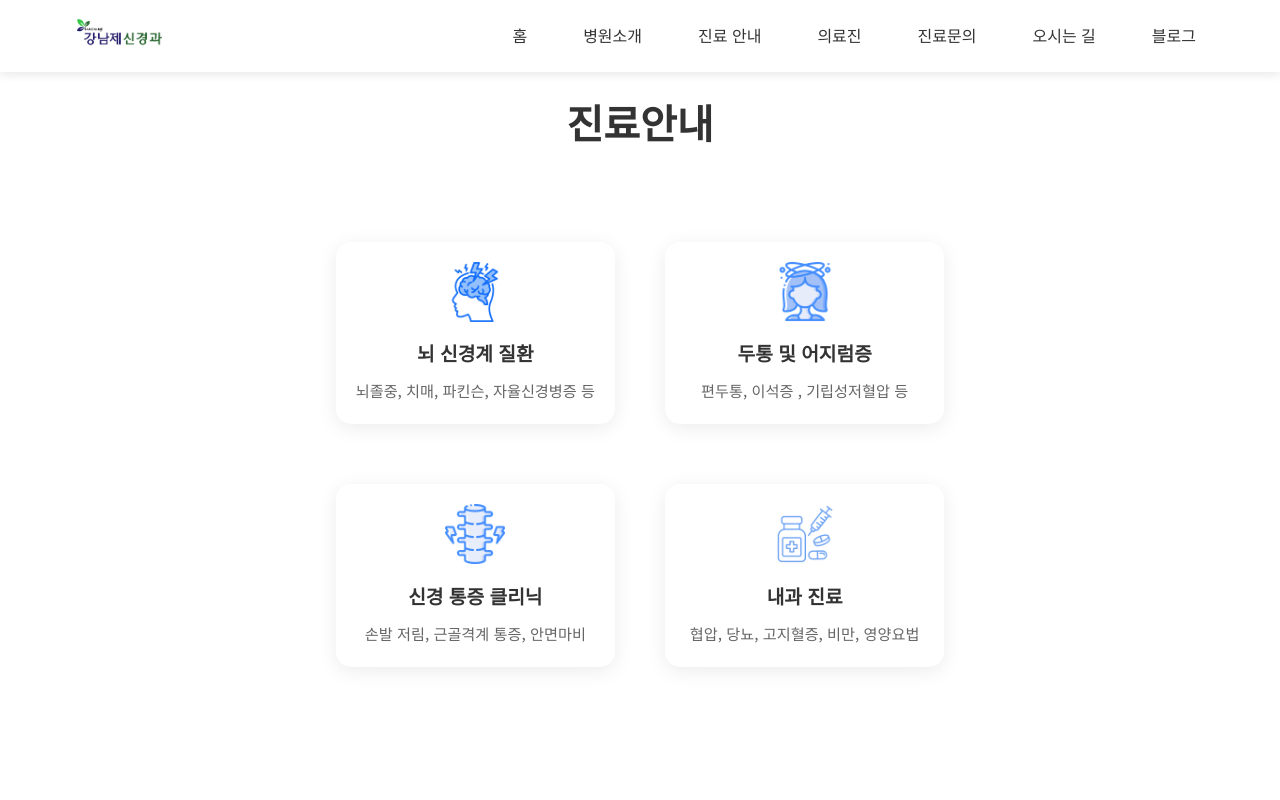
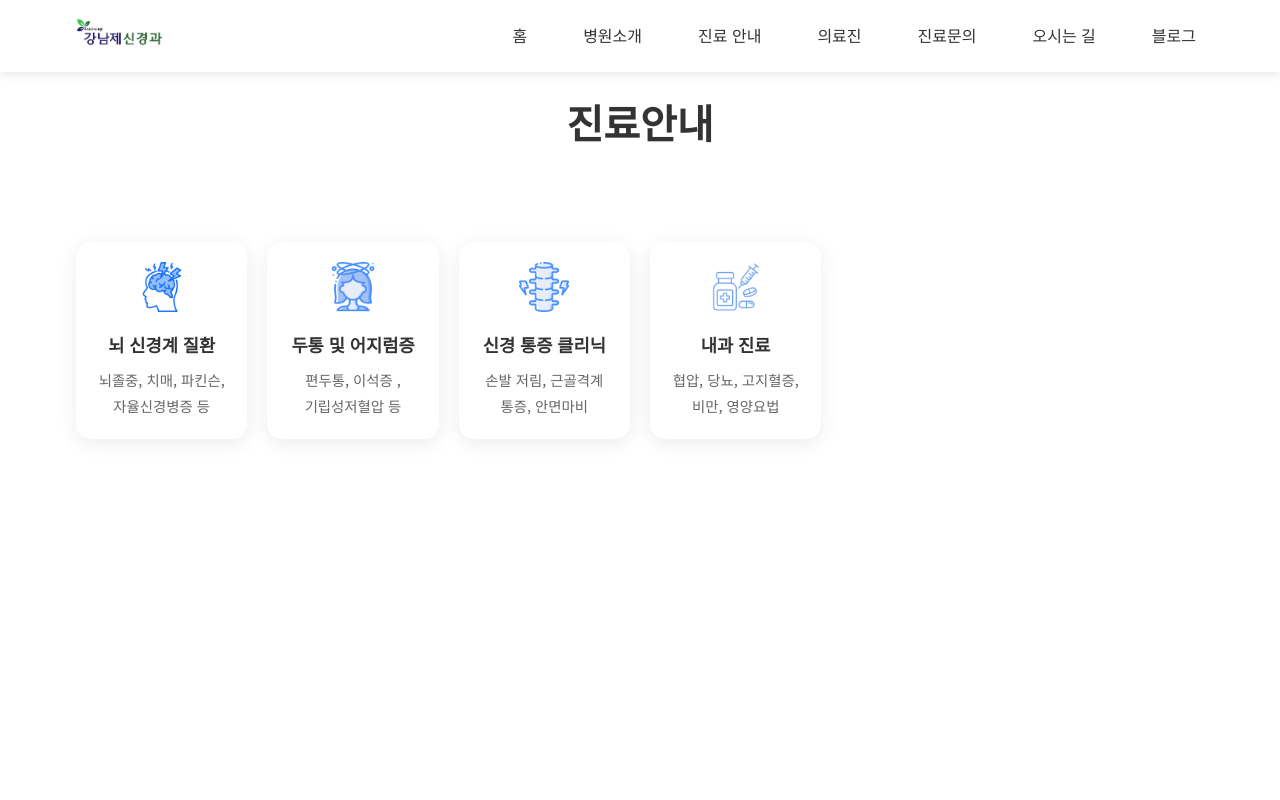
Before and after one commit to krrrrrg/knjneuro, a Next.js app: page /services in a window 1280 px wide. Shown: the top 800 px of the page. Built offline with nearby package versions, Linux system fonts and the light colour scheme.

Commit message:
그리드 수정

```diff
--- a/src/app/globals.css
+++ b/src/app/globals.css
@@ -598,18 +598,21 @@ a {
 
 .service-grid {
   display: grid;
-  grid-template-columns: repeat(auto-fill, minmax(240px, 1fr)); /* 카드 너비 축소 280px -> 240px */
-  gap: 25px; /* 간격 줄임 30px -> 25px */
-  margin-top: 40px; /* 간격 조정 50px -> 40px */
-  overflow-x: auto;
+  grid-template-columns: repeat(6, 1fr); /* PC 전체화면에서 6개 카드를 1행으로 표시 */
+  gap: 20px;
+  margin-top: 40px;
+  overflow-x: visible;
   padding-bottom: 20px;
-  scroll-snap-type: x mandatory;
+  width: 100%;
+  max-width: 1200px;
+  margin-left: auto;
+  margin-right: auto;
 }
 
 .service-card {
   background-color: white;
   border-radius: 15px;
-  padding: 20px;
+  padding: 20px 15px;
   box-shadow: 0 4px 20px rgba(0, 0, 0, 0.08);
   text-align: center;
   transition: transform 0.3s ease, box-shadow 0.3s ease;
@@ -627,21 +630,23 @@ a {
 }
 
 .service-card img {
-  width: 60px;
-  height: 60px;
-  margin: 0 auto 10px;
+  width: 50px;
+  height: 50px;
+  margin: 0 auto 15px;
   object-fit: contain;
 }
 
 .service-card h3 {
-  margin-bottom: 8px;
+  margin-bottom: 10px;
   color: #333;
   width: 100%;
   min-height: 24px;
   display: flex;
   align-items: center;
   justify-content: center;
-  font-size: 1.2rem;
+  font-size: 1.1rem;
+  word-break: keep-all;
+  line-height: 1.3;
 }
 
 .service-card p {
@@ -657,8 +662,9 @@ a {
   -webkit-box-orient: vertical;
   box-orient: vertical;
   word-break: keep-all;
-  font-size: 0.95rem;
+  font-size: 0.9rem;
   max-height: 80px; /* Control the text area height */
+  line-height: 1.4;
 }
 
 /* 스크롤바 스타일링 */
@@ -679,56 +685,92 @@ a {
 /* 모바일 화면 (기본) */
 @media (max-width: 767px) {
   .service-grid {
-    grid-template-columns: repeat(2, 1fr); /* 모바일에서 2열로 표시 */
-    gap: 15px;
-    padding: 0 5px 15px 5px;
+    grid-template-columns: 1fr; /* 모바일에서 1열로 표시 */
+    gap: 20px;
+    padding: 0 20px 15px;
+    max-width: 320px;
+    margin-left: auto;
+    margin-right: auto;
   }
 
   .service-card {
     height: 220px; /* Fixed height for mobile */
     padding: 15px 10px;
+    max-width: 280px;
+    margin: 0 auto;
   }
 
   .service-card img {
-    width: 50px;
-    height: 50px;
+    width: 45px;
+    height: 45px;
+    margin-bottom: 10px;
+  }
+
+  .service-card h3 {
+    font-size: 1rem;
+    min-height: auto;
     margin-bottom: 8px;
   }
 
-  .service-card h3 {
-    font-size: 1.1rem;
-    min-height: auto;
-  }
-
   .service-card p {
-    font-size: 0.9rem;
+    font-size: 0.85rem;
     margin-top: 5px;
     max-height: 60px; /* Control the text area height on mobile */
+    -webkit-line-clamp: 2;
+    line-clamp: 2;
   }
 }
 
 /* 태블릿 화면 */
 @media (min-width: 768px) and (max-width: 1023px) {
   .service-grid {
-    grid-template-columns: repeat(2, 1fr);
-  }
-}
-
-/* PC 화면 */
-@media (min-width: 1024px) {
+    grid-template-columns: repeat(3, 1fr); /* 태블릿에서 3열로 표시 (2행) */
+    gap: 25px;
+    max-width: 720px;
+    margin-left: auto;
+    margin-right: auto;
+    padding: 0 20px;
+  }
+
+  .service-card {
+    max-width: 220px;
+    margin: 0 auto;
+  }
+}
+
+/* PC 화면 (중간 크기) */
+@media (min-width: 1024px) and (max-width: 1279px) {
   .service-grid {
-    grid-template-columns: repeat(2, 1fr);
+    grid-template-columns: repeat(3, 1fr); /* 작은 PC 화면에서 3열로 표시 (2행) */
+    gap: 30px;
     max-width: 900px;
     margin-left: auto;
     margin-right: auto;
-    gap: 50px; /* 카드 간격 더 넓게 */
-    row-gap: 60px; /* 행간 간격 더 넓게 */
+    padding: 0 20px;
   }
 
   .service-card {
-    max-width: 400px;
+    max-width: 280px;
     margin: 0 auto;
-    height: 280px; /* Fixed height for PC */
+    height: 280px;
+  }
+}
+
+/* PC 화면 (큰 화면) */
+@media (min-width: 1280px) {
+  .service-grid {
+    grid-template-columns: repeat(6, 1fr); /* 큰 PC 화면에서 6열로 표시 (1행) */
+    gap: 20px;
+    max-width: 1200px;
+    margin-left: auto;
+    margin-right: auto;
+    padding: 0 20px;
+  }
+
+  .service-card {
+    max-width: 180px;
+    margin: 0 auto;
+    height: 280px;
   }
 }
 
```
